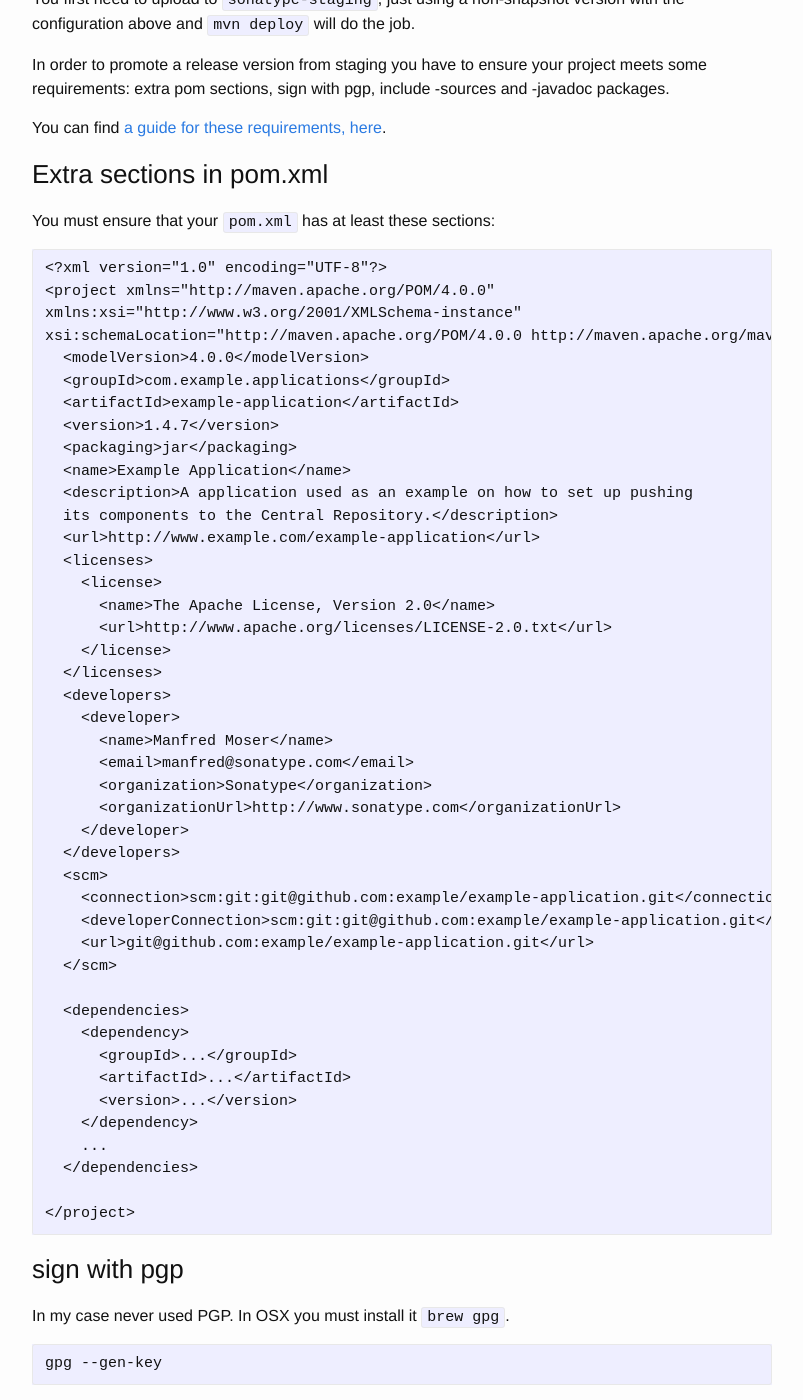
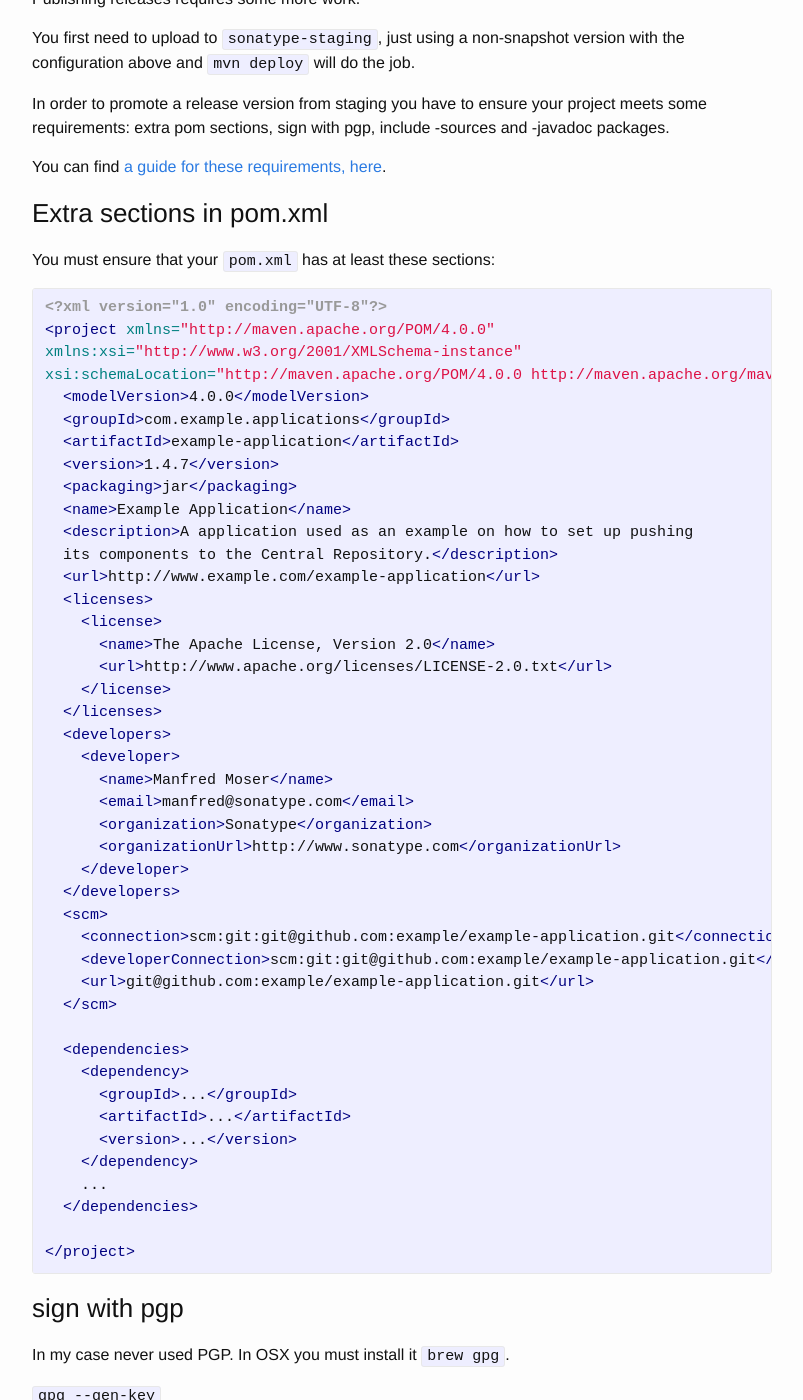
Before and after one commit to jtransc/blog.jtransc.com, a Jekyll site: the page built from _posts/2016-02-10-first-sonatype-release.markdown, in a window 1280 px wide and 1400 px high, scrolled down 2345 px. Shown: the whole window, without its empty margins (238-1041 px from the left). Built offline with Jekyll 4.4.1, drawn with Linux system fonts in a browser that asks for light colours; Markdown is read by kramdown in place of the engine named in the settings; some of the changed text lies outside the part shown.

Commit message:
Some fixes

````diff
--- a/_config.yml
+++ b/_config.yml
@@ -18,4 +18,4 @@ twitter_username: jekyllrb
 github_username:  jekyll
 
 # Build settings
-markdown: markdown
+markdown: kramdown
--- a/_posts/2016-02-10-first-sonatype-release.markdown
+++ b/_posts/2016-02-10-first-sonatype-release.markdown
@@ -27,7 +29,7 @@ You can find a guideline for this [here](http://central.sonatype.org/pages/choos
 
 In order to publish to sonatype, you need to add their repositories to the distributionManagement section.
 
-```
+{% highlight xml %}
 <distributionManagement>
     <repository>
         <id>sonatype-staging</id>
@@ -38,11 +40,11 @@ In order to publish to sonatype, you need to add their repositories to the distr
         <url>http://oss.sonatype.org/content/repositories/snapshots/</url>
     </snapshotRepository>
 </distributionManagement>
-```
+{% endhighlight %}
 
 In order to be able to download dependencies from there:
 
-```
+{% highlight xml %}
 <repositories>
     <repository>
         <id>sonatype.oss.snapshots</id>
@@ -56,14 +58,14 @@ In order to be able to download dependencies from there:
         </snapshots>
     </repository>
 </repositories>
-```
+{% endhighlight %}
 
 ## Configuring servers
 
 You will have to edit `$user/.m2/settings.xml` in order to configure your user/password from sonatype.
 You can use plain password or user tokens that you can grab from [Sonatype Nexus Repo](https://oss.sonatype.org/).
 
-```
+{% highlight xml %}
 <settings xmlns="http://maven.apache.org/SETTINGS/1.0.0"
           xmlns:xsi="http://www.w3.org/2001/XMLSchema-instance"
           xsi:schemaLocation="http://maven.apache.org/SETTINGS/1.0.0
@@ -90,7 +92,7 @@ You can use plain password or user tokens that you can grab from [Sonatype Nexus
     <profiles/>
     <activeProfiles/>
 </settings>
-```
+{% endhighlight %}
 
 ## Publishing snapshots
 
@@ -112,7 +114,7 @@ You can find [a guide for these requirements, here](http://central.sonatype.org/
 
 You must ensure that your `pom.xml` has at least these sections:
 
-```
+{% highlight xml %}
 <?xml version="1.0" encoding="UTF-8"?>
 <project xmlns="http://maven.apache.org/POM/4.0.0"
 xmlns:xsi="http://www.w3.org/2001/XMLSchema-instance"
@@ -156,37 +158,33 @@ xsi:schemaLocation="http://maven.apache.org/POM/4.0.0 http://maven.apache.org/ma
   </dependencies>
 
 </project>
-```
+{% endhighlight %}
 
 ### sign with pgp
 
 In my case never used PGP. In OSX you must install it `brew gpg`.
 
-```
-gpg --gen-key
-```
+`gpg --gen-key`
 
 Your key must be RSA 2048-bit
 
-```
-gpg --armor --export alice@cyb.org
-```
+`gpg --armor --export alice@cyb.org`
 
-```
+{% highlight xml %}
 -----BEGIN PGP PUBLIC KEY BLOCK-----
 Version: GnuPG v0.9.7 (GNU/Linux)
 Comment: For info see http://www.gnupg.org
 
 [...]
 -----END PGP PUBLIC KEY BLOCK-----
-```
+{% endhighlight %}
 
 You will have to upload the public key block to one public server. Mine was:
 [http://keyserver.ubuntu.com:11371/pks/add](http://keyserver.ubuntu.com:11371/pks/add)
 
 In your pom.xml you will have to add:
 
-```
+{% highlight xml %}
 <build><plugins>
 <plugin>
     <groupId>org.apache.maven.plugins</groupId>
@@ -202,15 +200,13 @@ In your pom.xml you will have to add:
     </executions>
 </plugin>
 </plugins></build>
-```
+{% endhighlight %}
 
 It will request your password while performing `mvn deploy`.
 
 To avoid having to type your password everytime, you can:
 
-```
-mvn clean deploy -Dgpg.passphrase=yourpassphrase
-```
+`mvn clean deploy -Dgpg.passphrase=yourpassphrase`
 
 Though this will put your password in `.bash-history` and similar files.
 
@@ -218,7 +214,7 @@ Though this will put your password in `.bash-history` and similar files.
 
 In my case, with kotlin I have the following plugins:
 
-```
+{% highlight xml %}
 <plugin>
     <groupId>org.apache.maven.plugins</groupId>
     <artifactId>maven-source-plugin</artifactId>
@@ -248,8 +244,23 @@ In my case, with kotlin I have the following plugins:
         </execution>
     </executions>
 </plugin>
-```
+{% endhighlight %}
 
 ## releasing staged artifacts
 
 You can see jtransc [pom.xml file](https://github.com/jtransc/jtransc/blob/master/pom.xml).
+
+You have to go to sonatype nexus: [https://oss.sonatype.org/](https://oss.sonatype.org/)
+
+At the sidebar: Sonatype (TM) -> Build Promotion -> Staging Repositories
+
+After the `mvn deploy` you will be able to see there your release.
+You have to select it, and check at the bottom file viewer if it's all ok.
+In the activity tab you will be able to see if there were problems validating your release
+(all the requirements I put above).
+
+Then you have to select your release, and press the close button above.
+
+After that, your release will be closed, and you will be able to press the release button.
+
+In the case you did something wrong, you should press the drop button instead.
````
Also changed, not shown: other parts of _posts/2016-02-10-first-sonatype-release.markdown (+2 -0 lines), _posts/2016-02-10-welcome-to-jekyll.markdown (deleted, +0 -25 lines).
